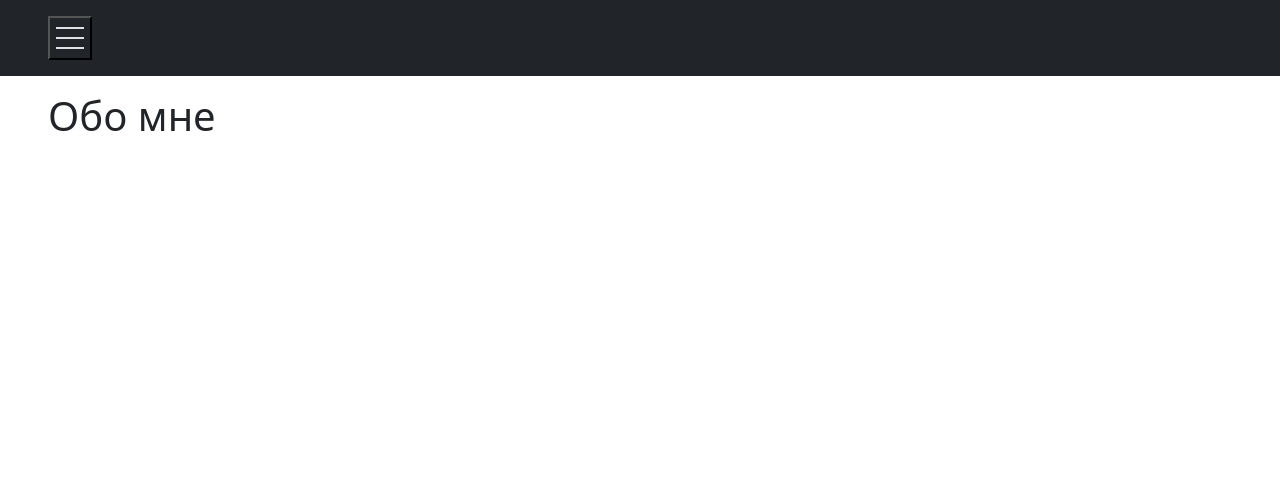
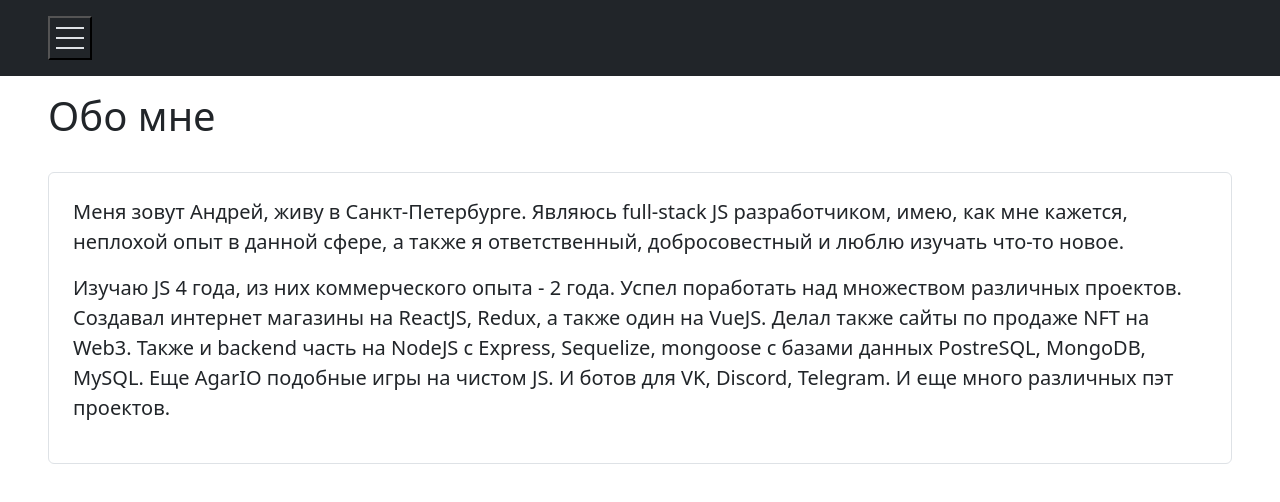
Before and after one commit to Andrei2381283/test-reactapp, a React (Create React App) app: page /about-me in a window 1280 px wide. Shown: the top 502 px of the page. Built offline with nearby package versions, Linux system fonts and the light colour scheme.

Commit message:
About me page completed

```diff
--- a/src/components/AboutMePage/index.tsx
+++ b/src/components/AboutMePage/index.tsx
@@ -3,5 +3,9 @@
 export default function MainPage() {
   return <div className="d-flex flex-column px-5 py-3">
     <h1>Обо мне</h1>
+    <div className="d-flex flex-column mt-4 rounded border p-4 fs-5">
+      <p>Меня зовут Андрей, живу в Санкт-Петербурге. Являюсь full-stack JS разработчиком, имею, как мне кажется, неплохой опыт в данной сфере, а также я ответственный, добросовестный и люблю изучать что-то новое.</p>
+      <p>Изучаю JS 4 года, из них коммерческого опыта - 2 года. Успел поработать над множеством различных проектов. Создавал интернет магазины на ReactJS, Redux, а также один на VueJS. Делал также сайты по продаже NFT на Web3. Также и backend часть на NodeJS с Express, Sequelize, mongoose с базами данных PostreSQL, MongoDB, MySQL. Еще AgarIO подобные игры на чистом JS. И ботов для VK, Discord, Telegram. И еще много различных пэт проектов.</p>
+    </div>
   </div>
 }
--- a/src/components/MainPage/components/PostCard/PostCard.tsx
+++ b/src/components/MainPage/components/PostCard/PostCard.tsx
@@ -26,7 +26,7 @@ export default function PostCard({ post }: { post: Post }) {
 
   return <>
     <div className="mt-3 p-3 d-flex rounded border">
-      {photo ? <Link to={`/user/${post.userId}`}><img src={photo?.thumbnailUrl} className="rounded" /></Link>: <Loading size="150" />}
+      {photo ? <Link to={`/user/${post.userId}`}><img src={photo?.thumbnailUrl} className="rounded" /></Link> : <Loading size="150" />}
       <div className="d-flex flex-column ms-3">
         <h3>{post.title}</h3>
         <p>{post.body}</p>
@@ -37,7 +37,7 @@ export default function PostCard({ post }: { post: Post }) {
         <Accordion.Header>Комментарии</Accordion.Header>
         <Accordion.Body className="d-flex flex-column">
           {comments.length ? comments.map(comment =>
-            <div className="border-top py-2">
+            <div key={comment.id} className="border-top py-2">
               <h5 className="mb-0">{comment.email}</h5>
               <span>{comment.body}</span>
             </div>
```
